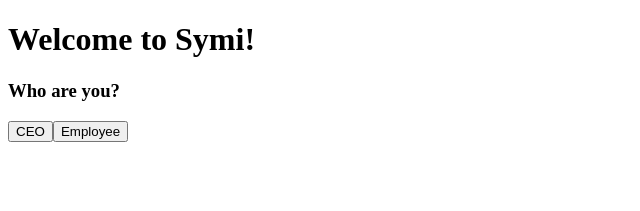
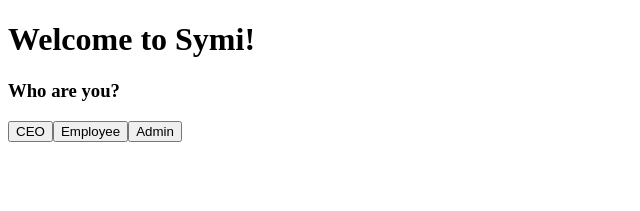
Before and after one commit to project-symi/frontend-symi, a Next.js app: page / in a window 1280 px wide. Shown: the top 211 px of the page, without its empty margins (0-640 px from the left). Built offline with nearby package versions, Linux system fonts and the light colour scheme.

Commit message:
added admin page to home page

```diff
--- a/pages/index.js
+++ b/pages/index.js
@@ -10,6 +10,9 @@ const Index = () => (
     <Link href="/employee">
       <button>Employee</button>
     </Link>
+    <Link href="/admin">
+      <button>Admin</button>
+    </Link>
   </div>
 );
 
```
